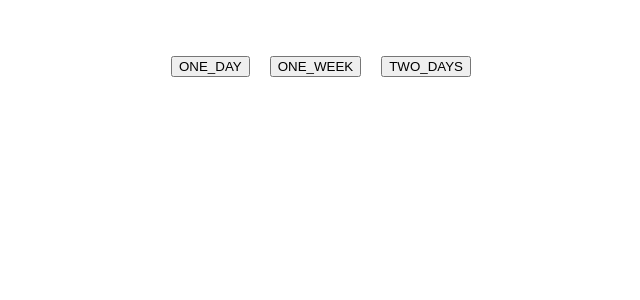
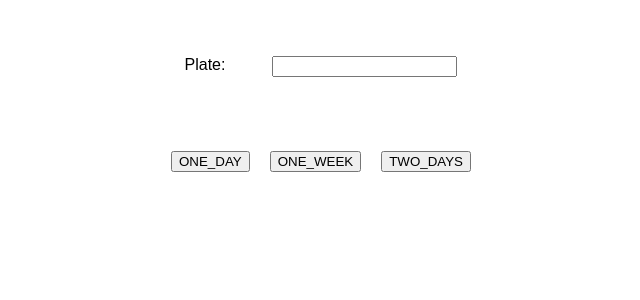
Before and after one commit to shervonw/parking-ticket-generator, a React (Create React App) app: page / in a window 1280 px wide. Shown: the top 300 px of the page, without its empty margins (319-959 px from the left). Built offline with nearby package versions, Linux system fonts and the light colour scheme.

Commit message:
add plate input

```diff
--- a/src/App.js
+++ b/src/App.js
@@ -13,26 +13,35 @@ const ButtonWrapper = styled.div`
 
 function App() {
   const [permitLength, setPermitLength] = useState()
+  const [plateNo, setPlateNo] = useState('CBMN830')
 
   useEffect(() => {
     if (permitLength) {
       setTimeout(() => {
         window.print();
+        setPermitLength();
       }, 1000)
     }
   }, [permitLength])
 
   return (
    <div>
-     <ButtonWrapper className="no-print">
+     <div className="no-print">
+       <ButtonWrapper>
+        <label htmlFor="plateNo">Plate:</label>
+        <input id="plateNo" type="text" onChange={(e) => setPlateNo(e.target.value)} />
+        </ButtonWrapper>
+        <br />
+        <ButtonWrapper>
           {Object.entries(PERMIT_LENGTH).map(([key, value]) => (
             <button key={key} onClick={()=> setPermitLength(value)}>
               {key}
             </button>
           ))}
         </ButtonWrapper>
+      </div>
       {permitLength && (
-      <Permit permitLength={permitLength} />
+        <Permit permitLength={permitLength} plateNo={plateNo} />
       )}
     </div>
   );
--- a/src/Permit.js
+++ b/src/Permit.js
@@ -68,7 +68,7 @@ const DisclaimerWrapper = styled.div`
 `;
 
 
-export const Permit=({permitLength})=> {
+export const Permit=({permitLength, plateNo})=> {
   const now = new Date();
   const permitNumber = getPermitNumber(now);
 
@@ -109,7 +109,7 @@ export const Permit=({permitLength})=> {
           <p>T{permitNumber}</p>
 
           <p>Plate no.:</p>
-          <p>CBMN830</p>
+          <p>{plateNo}</p>
 
           <p>Issued:</p>
           <p>{formatDate(now)}</p>
```
Lines whose indentation alone changed are shown as unchanged.
